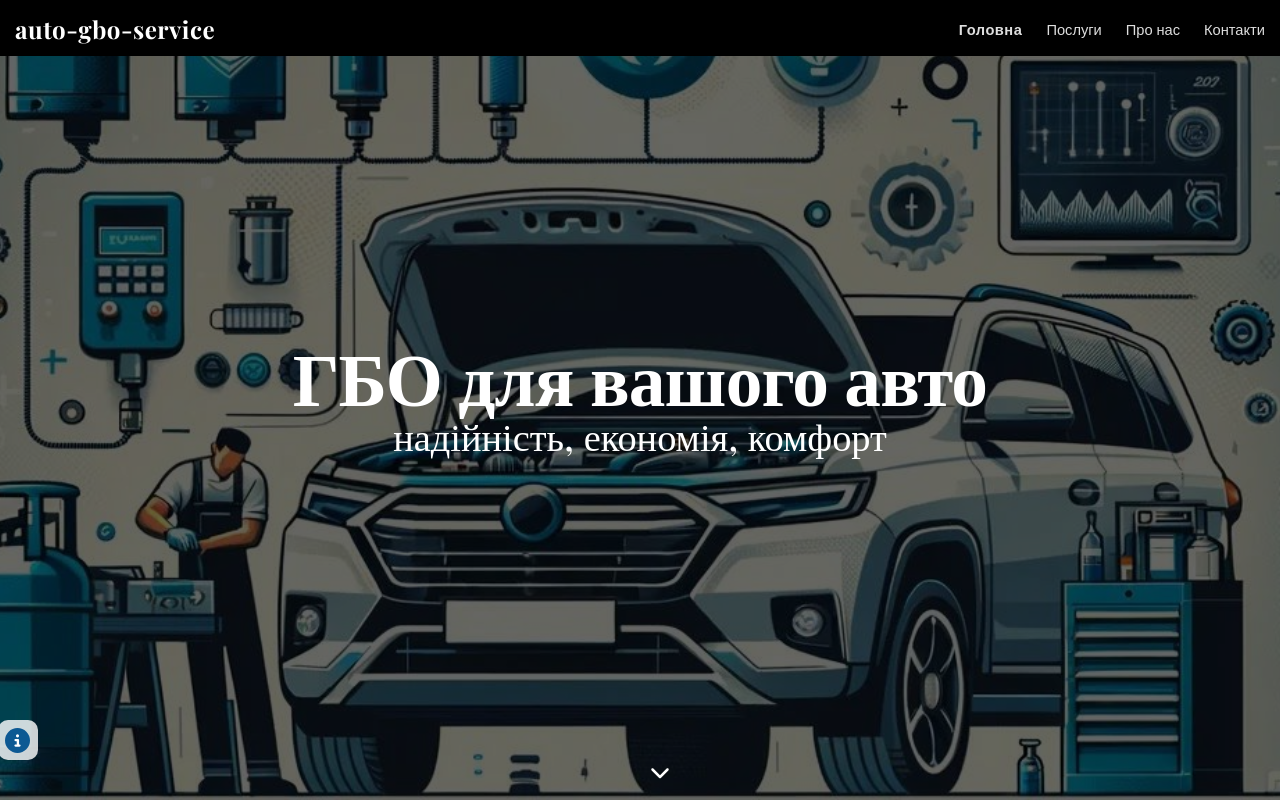
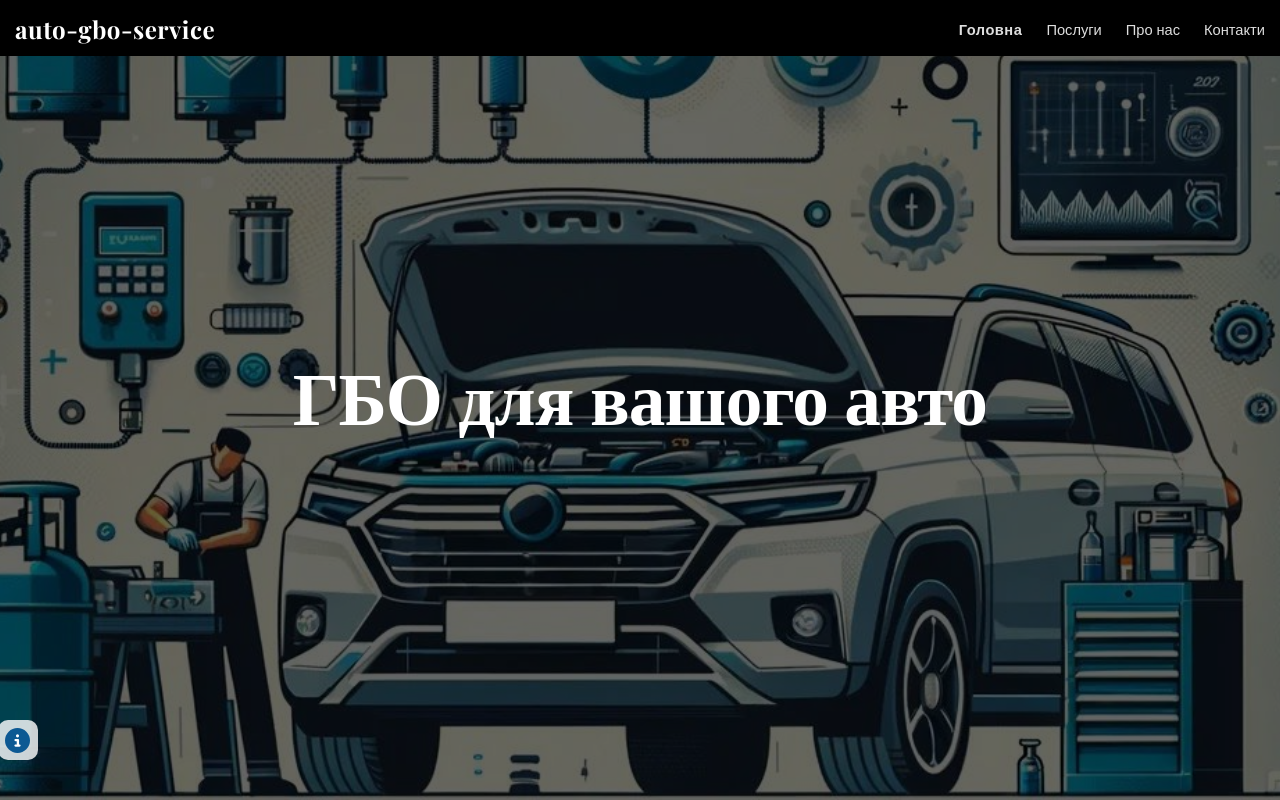
Before and after one commit to JuliShubina/gbo_react, a React (Vite) app: page / in a window 1280 px wide. Shown: the top 800 px of the page. Built offline with nearby package versions, Linux system fonts and the light colour scheme.

Commit message:
refactoring .hero_background

```diff
--- a/src/components/hero/Hero.jsx
+++ b/src/components/hero/Hero.jsx
@@ -2,18 +2,34 @@ import styles from "./hero.module.css";
 import HeroIcon from "../../components/hero icon/HeroIcon";
 import PropTypes from "prop-types";
 import { useMediaQuery } from "react-responsive";
+import { useEffect } from "react";
 
-const Hero = (props) => {
+const Hero = ({ title, styleBg = { height: "370px" }, beforeHeight = "370px" }) => {
+  console.log(styleBg);
   const isLandscapeSmallHeight = useMediaQuery({
     query: "(max-height: 500px) and (orientation: landscape)",
   });
+  const parallax = () => {
+    const moveCoef = 0.3;
+    const move = window.scrollY * moveCoef;
+    const heroElement = document.querySelector(`.${styles.hero__background}`);
+    if (heroElement) {
+      heroElement.style.backgroundPositionY = `${move}px`;
+    } else console.log("Элемент не существует");
+  };
+  useEffect(() => {
+    window.addEventListener("scroll", parallax);
+
+    return () => {
+      window.removeEventListener("scroll", parallax); // Убираем обработчик при размонтировании
+    };
+  }, []);
 
   return (
-    <section className={`${styles.hero} ${styles.intersection} ${styles.hero__background}`}>
-      {/* <section className="hero intersection hero__background"> */}
+    <section onScroll={parallax} className={`${styles.hero}  ${styles.hero__background}`} style={{ ...styleBg, "--before-height": beforeHeight }}>
       <div className="container">
         <div className={styles.hero__content}>
-          <h1 className={styles.hero__contentTitle}>{props.title}</h1>
+          <h1 className={styles.hero__contentTitle}>{title}</h1>
           {isLandscapeSmallHeight && <HeroIcon />}
         </div>
       </div>
@@ -23,5 +39,6 @@ const Hero = (props) => {
 
 Hero.propTypes = {
   title: PropTypes.string.isRequired,
+  styleBg: PropTypes.object,
 };
 export default Hero;
--- a/src/components/hero/hero.module.css
+++ b/src/components/hero/hero.module.css
@@ -53,7 +53,7 @@
   background-size: cover;
   margin: 0 auto;
   width: 100%;
-  height: 370px;
+
   align-items: center;
   z-index: -4;
 }
@@ -65,7 +65,7 @@
   top: 0;
   left: 0;
   width: 100%;
-  height: 370px;
+  height: var(--before-height);
   background-color: rgba(0, 0, 0, 0.6);
   z-index: -1;
 }
--- a/src/pages/home/Home.jsx
+++ b/src/pages/home/Home.jsx
@@ -5,15 +5,15 @@ import services_1 from "../../images/services_1.webp";
 import services_2 from "../../images/services_2.jpg";
 import services_3 from "../../images/services_3.jpg";
 import HeroIcon from "../../components/hero icon/HeroIcon";
+import Hero from "../../components/hero/Hero";
 
 const Home = () => {
   useEffect(() => {
-    // Прокрутка страницы к началу
-    window.scrollTo(0, 0);
+    window.scrollTo(0, 0); // Прокрутка страницы к началу /** ? может и не нужна?**/
   }, []);
   return (
     <main className="main">
-      <section className="hero intersection hero__background">
+      {/* <section className="hero intersection hero__background">
         <div className="container">
           <div className="hero__content">
             <h1 className="hero__content-title">ГБО для вашого авто</h1>
@@ -21,7 +21,8 @@ const Home = () => {
             <HeroIcon />
           </div>
         </div>
-      </section>
+      </section> */}
+      <Hero styleBg={{ height: "100vh" }} beforeHeight="100vh" title="ГБО для вашого авто" />
       <section className="services">
         <div className="container">
           <h2 className="services__title">Повний спектр послуг</h2>
--- a/src/pages/home/style.css
+++ b/src/pages/home/style.css
@@ -1,64 +1,5 @@
 @import url("https://fonts.googleapis.com/css?family=Playfair+Display:regular,500,600,700,800,900&display=swap");
 @import url("https://fonts.googleapis.com/css?family=Open+Sans:regular,600,800&display=swap");
-
-/***************************************************** main ******************************************/
-/*hero*/
-
-.hero {
-  display: flex;
-  justify-content: center;
-  align-items: center;
-  padding-bottom: 10px;
-}
-.hero__content {
-  display: flex;
-  flex-direction: column;
-  color: white;
-  justify-content: center;
-  align-items: center;
-  text-align: center;
-}
-
-.hero__content-title {
-  /* font-size: 72px; */
-  font-weight: 700;
-  letter-spacing: -0.8px;
-  line-height: 79.92px;
-  font-size: calc(40px + 32 * (100vw / 1230));
-}
-@media (max-width: 768px) {
-  .hero__content-title {
-    font-size: calc(40px + (32 + 32 * 0.7) * ((100vw - 320px) / 1230));
-  }
-}
-
-.hero__background {
-  position: relative;
-
-  background-image: url("../../images/hero-image.jpg");
-
-  background-blend-mode: multiply;
-  background-repeat: no-repeat;
-  background-position: center;
-  background-size: cover;
-  margin: 0 auto;
-  width: 100%;
-  height: 100vh;
-  align-items: center;
-  z-index: -4;
-}
-
-.hero__background::before {
-  content: "";
-
-  position: absolute;
-  top: 0;
-  left: 0;
-  width: 100%;
-  height: 100vh;
-  background-color: rgba(0, 0, 0, 0.6);
-  z-index: -1;
-}
 
 /************************services-section*********************/
 .services__title::before {
```
